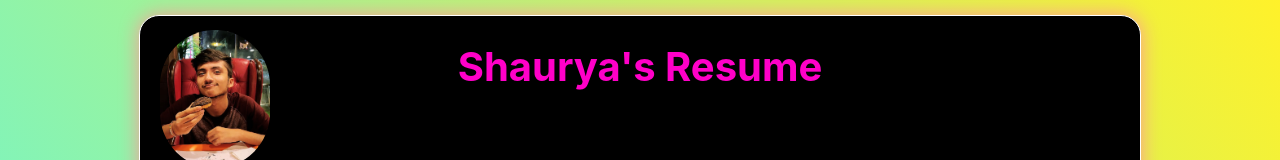
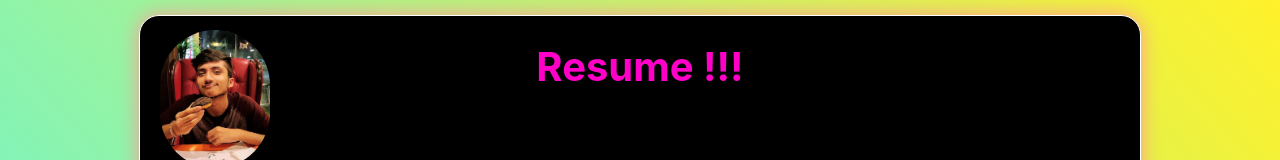
Before and after one commit to shauryaaa/shauryaaa.github.io, a plain HTML site: page index.html in a window 1280 px wide. Shown: the top 160 px of the page. Drawn offline with Linux system fonts and the light colour scheme; a script that the page names is missing.

Commit message:
Update index.html

```diff
--- a/index.html
+++ b/index.html
@@ -6,13 +6,15 @@
     <title>Welcome to my Resume :)</title>
     <meta name="HandheldFriendly" content="true">
     <meta name="viewport" content="width=device-width, initial-scale=1.0">
+    <meta name="viewport" content="width=device-width, initial-scale=1.0">
+
     <link rel="stylesheet" href="style.css">
     <script src="script.js" async defer></script>
 </head>
 <body>
     <div class="box">
         <img src="shaurya.jpg" alt="profile" width="110" class="image">
-        <h1 class="header"> Shaurya's Resume</h1>
+        <h1 class="header"> Resume !!!</h1>
         <h5 class="contact-info-header">Contact information:</h5>
         <h6 class="contact-info-data">Name: Shaurya Gupta.<br> Email: <a href="mailto:shauryaft00@gmail.com" class="mail">shauryaft00@gmail.com</a> <br> Address: LUCKNOW/BANGALORE <br> Contact: 7390875221 <br>Github: <a href="http://github.com/shauryaaa">github.com/shauryaaa</a>            <br> Linkedin:
             <a href="https://www.linkedin.com/in/shaurya-gupta-50760119a/">linkedin.com/in/shaurya-gupta/</a>
```
